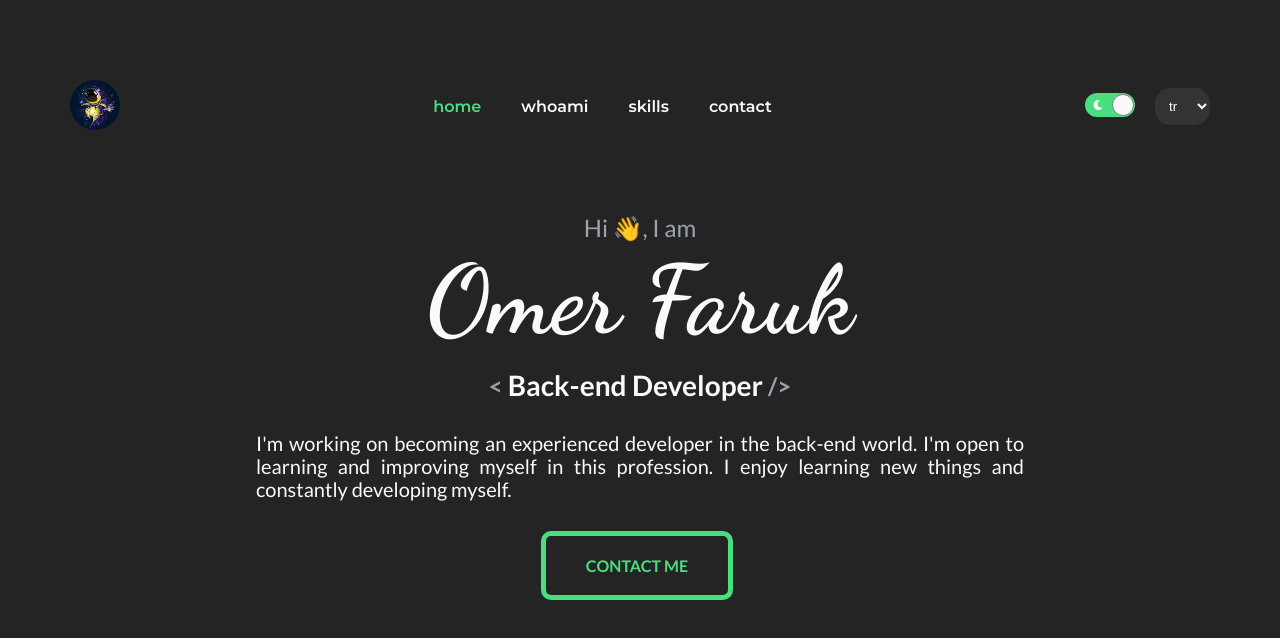
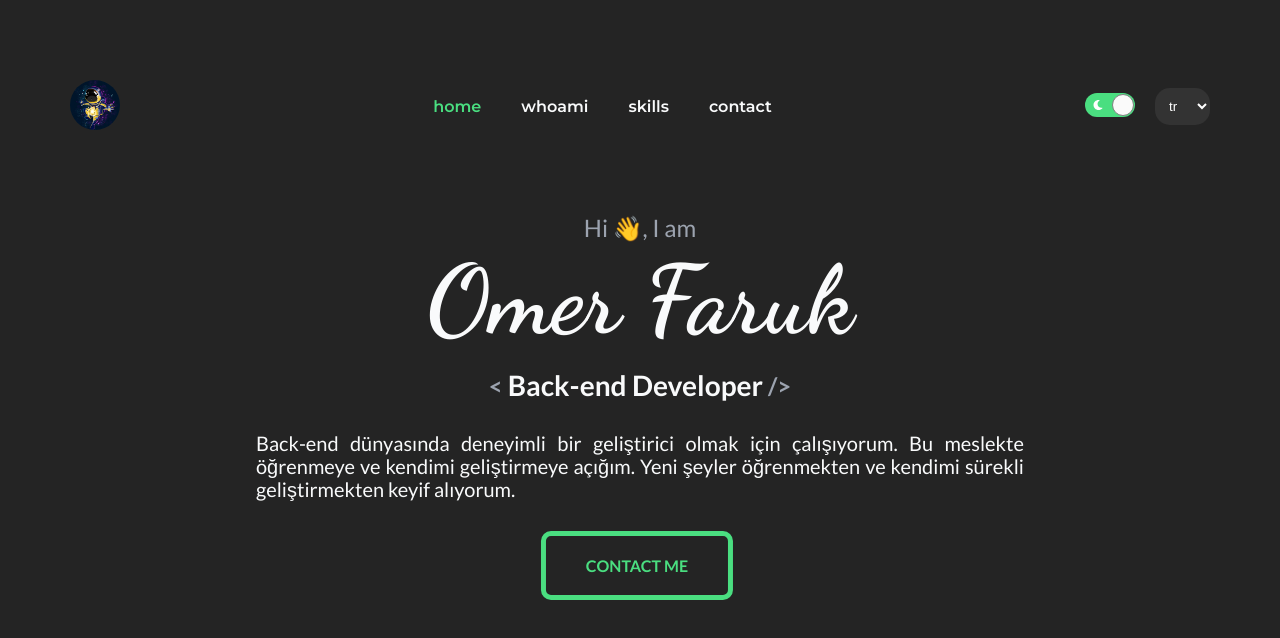
Before and after one commit to guleroglu/portfolio, a React (Vite) app: page / in a window 1280 px wide. Shown: the top 638 px of the page. Built offline with nearby package versions, Linux system fonts and the light colour scheme.

Commit message:
updated Home.jsx

```diff
--- a/src/components/Home/Home.jsx
+++ b/src/components/Home/Home.jsx
@@ -4,7 +4,7 @@ import { GlobalContext } from "../../Context/GlobalContext";
 import ContactButton from "../ContactButton/ContactButton";
 
 const Home = () => {
-  const { isHovered, isToggle } = useContext(GlobalContext);
+  const { isHovered, isToggle, selectedOption } = useContext(GlobalContext);
 
   const hoveredStyle = isHovered ? { color: "#4ADE80" } : {};
 
@@ -37,11 +37,21 @@ const Home = () => {
         </div>
       </div>
       <div className="home-bottom">
-        <p className={`home-info-bottom ${!isToggle ? "light" : ""}`}>
-          I'm working on becoming an experienced developer in the back-end
-          world. I'm open to learning and improving myself in this profession. I
-          enjoy learning new things and constantly developing myself.
-        </p>
+        {selectedOption === false ? (
+          <p className={`home-info-bottom ${!isToggle ? "light" : ""}`}>
+            I'm working on becoming an experienced developer in the back-end
+            world. I'm open to learning and improving myself in this profession.
+            I enjoy learning new things and constantly developing myself.
+          </p>
+        ) : (
+          <p className={`home-info-bottom ${!isToggle ? "light" : ""}`}>
+            Back-end dünyasında deneyimli bir geliştirici olmak için
+            çalışıyorum. Bu meslekte öğrenmeye ve kendimi geliştirmeye açığım.
+            Yeni şeyler öğrenmekten ve kendimi sürekli
+            geliştirmekten keyif alıyorum.
+          </p>
+        )}
+
         <ContactButton />
       </div>
     </div>
```
